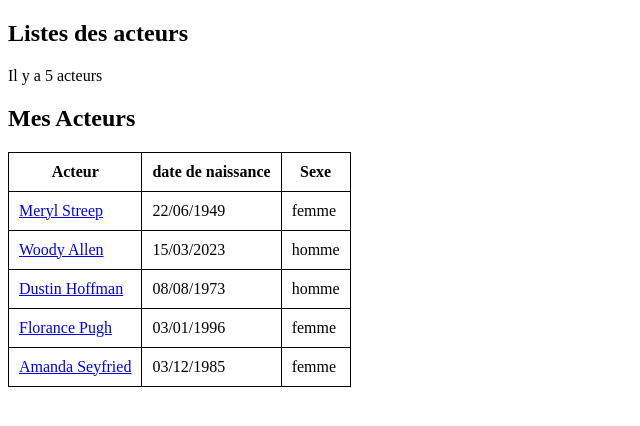
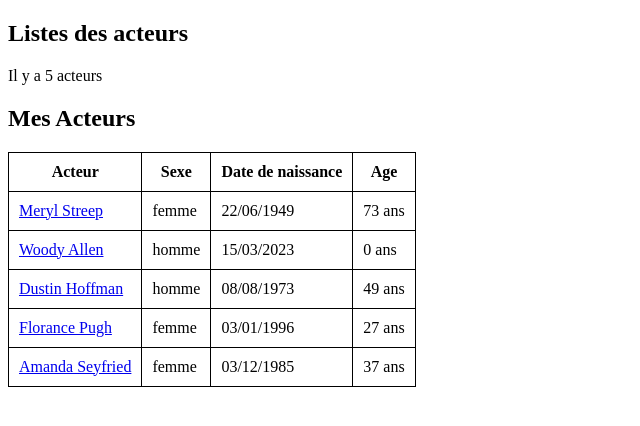
Before and after one commit to Littlebirdwarrior/PDO-cinema, a PHP site: page /index.php?action=listActeurs in a window 1280 px wide. Shown: the part 34-460 px from the top of the page, without its empty margins (0-640 px from the left). Run offline with PHP 8.4, Linux system fonts and the light colour scheme; data comes from the database, SQL or seed files in the repository; some libraries are stand-ins or nearby versions.

Commit message:
ajout de l'age dans listActeur et listRealisateur

```diff
--- a/controller/ActeurController.php
+++ b/controller/ActeurController.php
@@ -13,7 +13,8 @@ class ActeurController {
         a.id_acteur,
         CONCAT(p.prenom_personne, ' ', p.nom_personne) AS nomAct,
         p.sexe_personne,
-        DATE_FORMAT(date_naissance_personne, '%d/%m/%Y') AS date_naissance
+        DATE_FORMAT(date_naissance_personne, '%d/%m/%Y') AS date_naissance,
+        DATE_FORMAT(FROM_DAYS(DATEDIFF(NOW(), date_naissance_personne)), '%Y') + 0 AS age
     FROM
         acteur a
         INNER JOIN personne p ON p.id_personne = a.id_personne
@@ -37,6 +38,7 @@ class ActeurController {
             a.id_acteur,
             CONCAT(p.prenom_personne, ' ', p.nom_personne) AS nomAct,
             DATE_FORMAT(p.date_naissance_personne, '%d/%m/%Y') AS date_naissance,
+            DATE_FORMAT(FROM_DAYS(DATEDIFF(NOW(), date_naissance_personne)), '%Y') + 0 AS age,
             p.sexe_personne
         FROM
             personne p
--- a/controller/RealisateurController.php
+++ b/controller/RealisateurController.php
@@ -14,7 +14,8 @@ class RealisateurController
             r.id_realisateur,
             CONCAT(p.prenom_personne, ' ', p.nom_personne) AS nomReal,
             p.sexe_personne,
-            DATE_FORMAT(p.date_naissance_personne, '%d/%m/%Y') AS date_naissance
+            DATE_FORMAT(date_naissance_personne, '%d/%m/%Y') AS date_naissance,
+            DATE_FORMAT(FROM_DAYS(DATEDIFF(NOW(), date_naissance_personne)), '%Y') + 0 AS age
         FROM
             realisateur r
             INNER JOIN personne p ON r.id_personne = p.id_personne
@@ -32,7 +33,8 @@ class RealisateurController
         $requeteDetailReal = $pdo->prepare("
         SELECT
             CONCAT(p.prenom_personne, ' ', p.nom_personne) AS nomReal,
-            DATE_FORMAT(p.date_naissance_personne, '%d/%m/%Y') AS date_naissance,
+            DATE_FORMAT(date_naissance_personne, '%d/%m/%Y') AS date_naissance,
+            DATE_FORMAT(FROM_DAYS(DATEDIFF(NOW(), date_naissance_personne)), '%Y') + 0 AS age
             p.sexe_personne
         FROM
             realisateur r
--- a/view/listActeurs.php
+++ b/view/listActeurs.php
@@ -19,8 +19,9 @@ $fetchActeurs = $requeteListActeurs->fetchAll();
                 <thead>
                 <tr>
                     <th>Acteur</th>
-                    <th>date de naissance</th>
                     <th>Sexe</th>
+                    <th>Date de naissance</th>
+                    <th>Age</th>
                 </tr>
                 </thead>
                 <tbody>
@@ -33,8 +34,9 @@ $fetchActeurs = $requeteListActeurs->fetchAll();
                             <td>'
                             .'<a href="index.php?action=detailActeur&id='.$acteur['id_acteur'].'" >'.$acteur['nomAct']. '</a>'.
                             '</td>
+                            <td>'.$acteur['sexe_personne'].'</td>
                             <td>'.$acteur['date_naissance'].'</td>
-                            <td>'.$acteur['sexe_personne'].'</td>
+                            <td>'.$acteur['age'].' ans </td>
                             </tr>
                         ';
                     }
--- a/view/listRealisateurs.php
+++ b/view/listRealisateurs.php
@@ -20,8 +20,9 @@ ob_start();
                 <thead>
                 <tr>
                     <th>Réalisateurs</th>
+                    <th>Sexe</th>
                     <th>date de naissance</th>
-                    <th>Sexe</th>
+                    <th>Age</th>
                 </tr>
                 </thead>
                 <tbody>
@@ -31,8 +32,9 @@ ob_start();
                 foreach ($fetchReals as $real){
                     echo '<tr>
                             <td>'.$real['nomReal'].'</td>
+                            <td>'.$real['sexe_personne'].'</td>
                             <td>'.$real['date_naissance'].'</td>
-                            <td>'.$real['sexe_personne'].'</td>
+                            <td>'.$real['age'].' ans </td>
                         </tr>
                         ';
                     }
```
